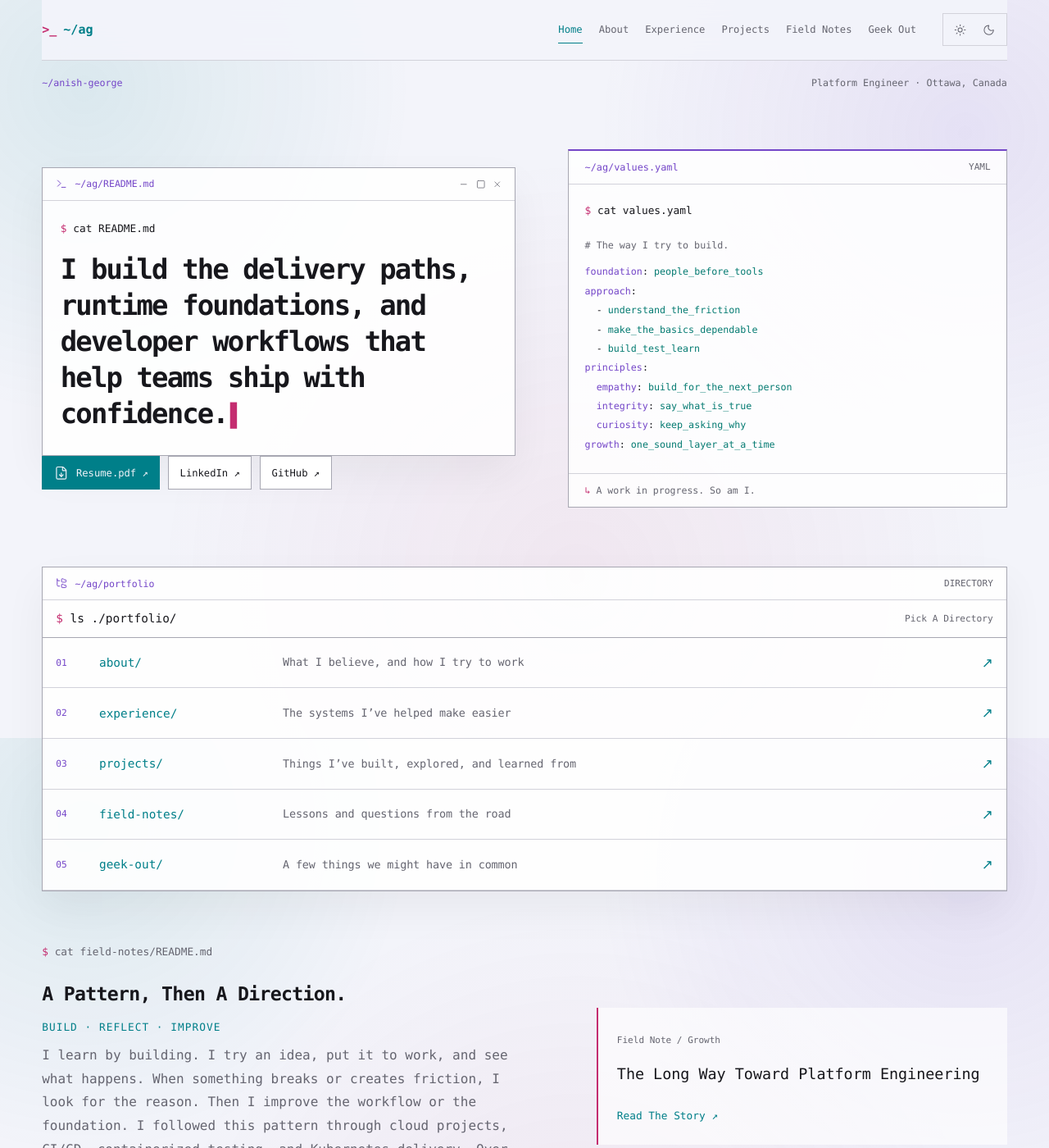
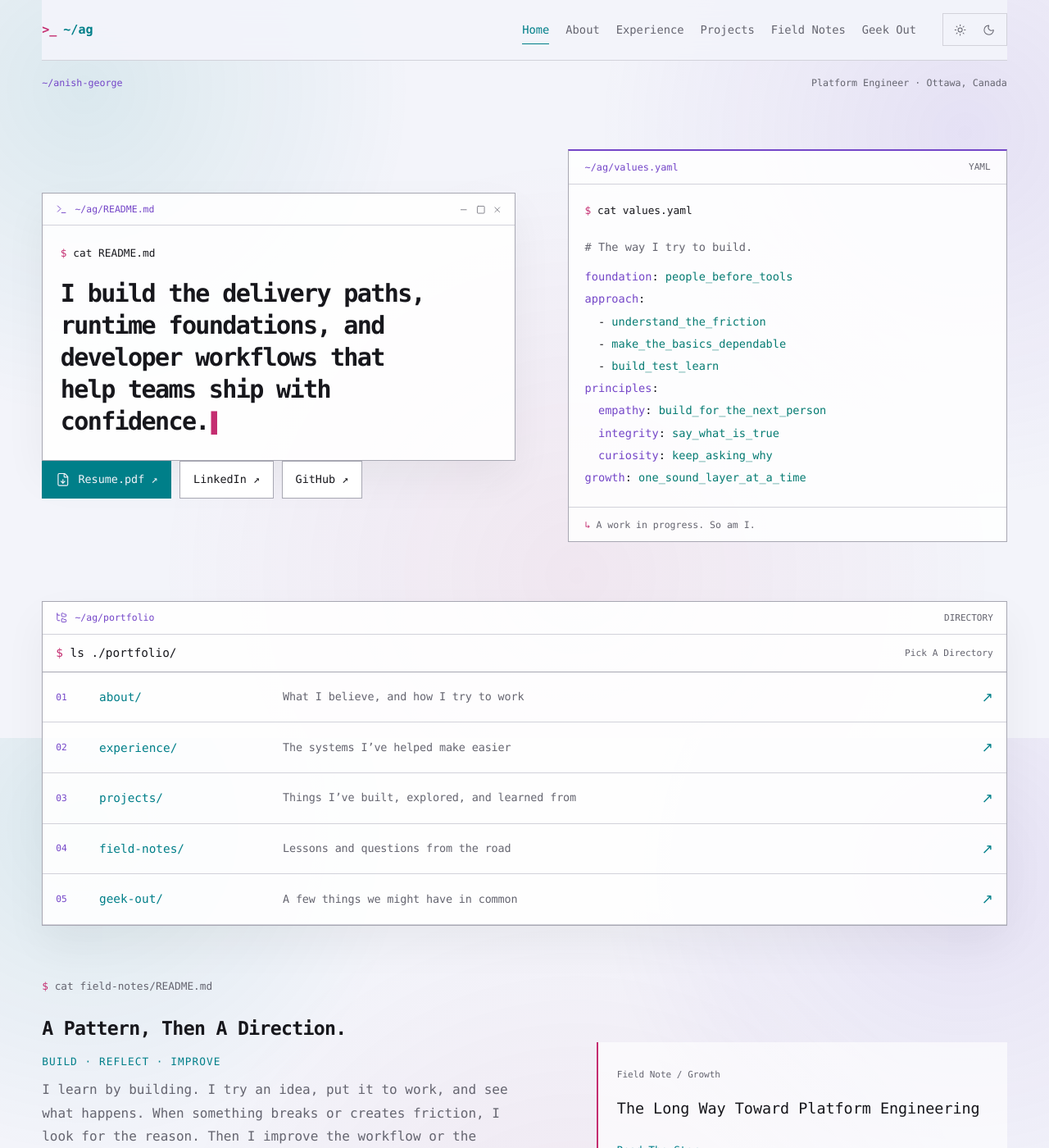
Before and after one commit to ANISHG-26/ANISHG-26.github.io, a Jekyll site: the page built from index.html, in a window 1280 px wide and 1400 px high. Shown: the whole window at 82% size. Built offline with Jekyll 4.4.1, drawn with Linux system fonts in a browser that asks for light colours; nearby versions of some CDN libraries.

Commit message:
style: increase homepage typography scale

```diff
--- a/assets/css/portfolio.css
+++ b/assets/css/portfolio.css
@@ -38,7 +38,7 @@ svg { width: 1.1rem; height: 1.1rem; flex: 0 0 auto; }
 .wordmark { position: relative; display: inline-flex; width: fit-content; align-items: center; gap: .5rem; font: 700 .94rem var(--font-code); }
 .prompt-mark { color: var(--pink); }
 .terminal-prompt, .directory-name { color: var(--cyan); }
-.desktop-nav { display: flex; gap: 1.25rem; font: .76rem var(--font-code); }
+.desktop-nav { display: flex; gap: 1.25rem; font: .86rem var(--font-code); }
 .desktop-nav a { padding-block: .6rem; color: var(--muted-foreground); white-space: nowrap; }
 .desktop-nav a:hover, .desktop-nav a[aria-current] { color: var(--cyan); }
 .desktop-nav a[aria-current] { box-shadow: inset 0 -1px var(--cyan); }
@@ -60,10 +60,10 @@ svg { width: 1.1rem; height: 1.1rem; flex: 0 0 auto; }
 .terminal-window-actions svg { width: .72rem; height: .72rem; }
 .hero-terminal-body { padding: 1.5rem 1.35rem 1.75rem; }
 .hero-terminal-body .command-line { margin-bottom: 1.1rem; color: var(--foreground); }
-.hero-thesis { max-width: 26ch; color: var(--foreground); margin: 0; font: 700 clamp(1.5rem, 2.65vw, 2.45rem)/1.3 var(--font-code); letter-spacing: -.055em; }
+.hero-thesis { max-width: 26ch; color: var(--foreground); margin: 0; font: 700 clamp(1.4rem, 2.35vw, 2.2rem)/1.3 var(--font-code); letter-spacing: -.055em; }
 .hero-thesis .terminal-caret { margin-left: .12em; font-size: .8em; }
 .hero-actions { display: flex; flex-wrap: wrap; gap: .6rem; }
-.button { display: inline-flex; gap: .6rem; align-items: center; padding: .65rem .85rem; border: 1px solid var(--border-strong); font: .76rem/1.5 var(--font-code); transition: border-color .2s, transform .2s; }
+.button { display: inline-flex; gap: .6rem; align-items: center; padding: .75rem 1rem; border: 1px solid var(--border-strong); font: .84rem/1.5 var(--font-code); transition: border-color .2s, transform .2s; }
 .button-primary { color: var(--background); background: var(--cyan); border-color: var(--cyan); }
 .button-secondary { background: var(--surface); }
 .button:hover { transform: translateY(-2px); border-color: var(--cyan); }
@@ -72,7 +72,7 @@ svg { width: 1.1rem; height: 1.1rem; flex: 0 0 auto; }
 .file-type { color: var(--muted-foreground); font: .69rem var(--font-code); }
 .values-body { padding: 1.4rem 1.2rem; }
 .values-body .command-line { margin-bottom: 1.3rem; color: var(--foreground); }
-.yaml-code { margin: 0; font: .73rem/2 var(--font-code); white-space: pre-wrap; overflow-wrap: anywhere; tab-size: 2; }
+.yaml-code { margin: 0; font: .85rem/2 var(--font-code); white-space: pre-wrap; overflow-wrap: anywhere; tab-size: 2; }
 .yaml-code code { font: inherit; }
 .yaml-key { color: var(--purple); }
 .yaml-string { color: var(--teal); }
@@ -187,10 +187,10 @@ svg { width: 1.1rem; height: 1.1rem; flex: 0 0 auto; }
   .site-header { gap: 1rem; }
   .desktop-nav { gap: .8rem; }
   .foundation-hero { gap: 2rem; }
-  .yaml-code { font-size: .66rem; }
+  .yaml-code { font-size: .76rem; }
 }
 @media (min-width: 801px) and (max-width: 1180px) {
-  .desktop-nav { gap: .55rem; font-size: .7rem; }
+  .desktop-nav { gap: .55rem; font-size: .78rem; }
 }
 @media (max-width: 800px) {
   .site-header { grid-template-columns: 1fr auto; padding-block: .7rem; }
@@ -209,8 +209,8 @@ svg { width: 1.1rem; height: 1.1rem; flex: 0 0 auto; }
 @media (max-width: 520px) {
   .section-shell, .site-header { width: calc(100% - 2rem); }
   .workspace-path { flex-direction: column; gap: .6rem; }
-  .desktop-nav { gap: .25rem 1rem; font-size: .73rem; }
-  .yaml-code { font-size: clamp(.63rem, 2.7vw, .78rem); }
+  .desktop-nav { gap: .25rem 1rem; font-size: .78rem; }
+  .yaml-code { font-size: clamp(.72rem, 2.9vw, .88rem); }
   .values-body { padding: 1.2rem .9rem; }
   .section-bar > span { font-size: .6rem; }
   .directory-list a { grid-template-columns: 1.5rem 1fr auto; row-gap: .2rem; padding-block: .9rem; }
```
Also changed, not shown: docs/design-contract.md (+7 -0 lines).
